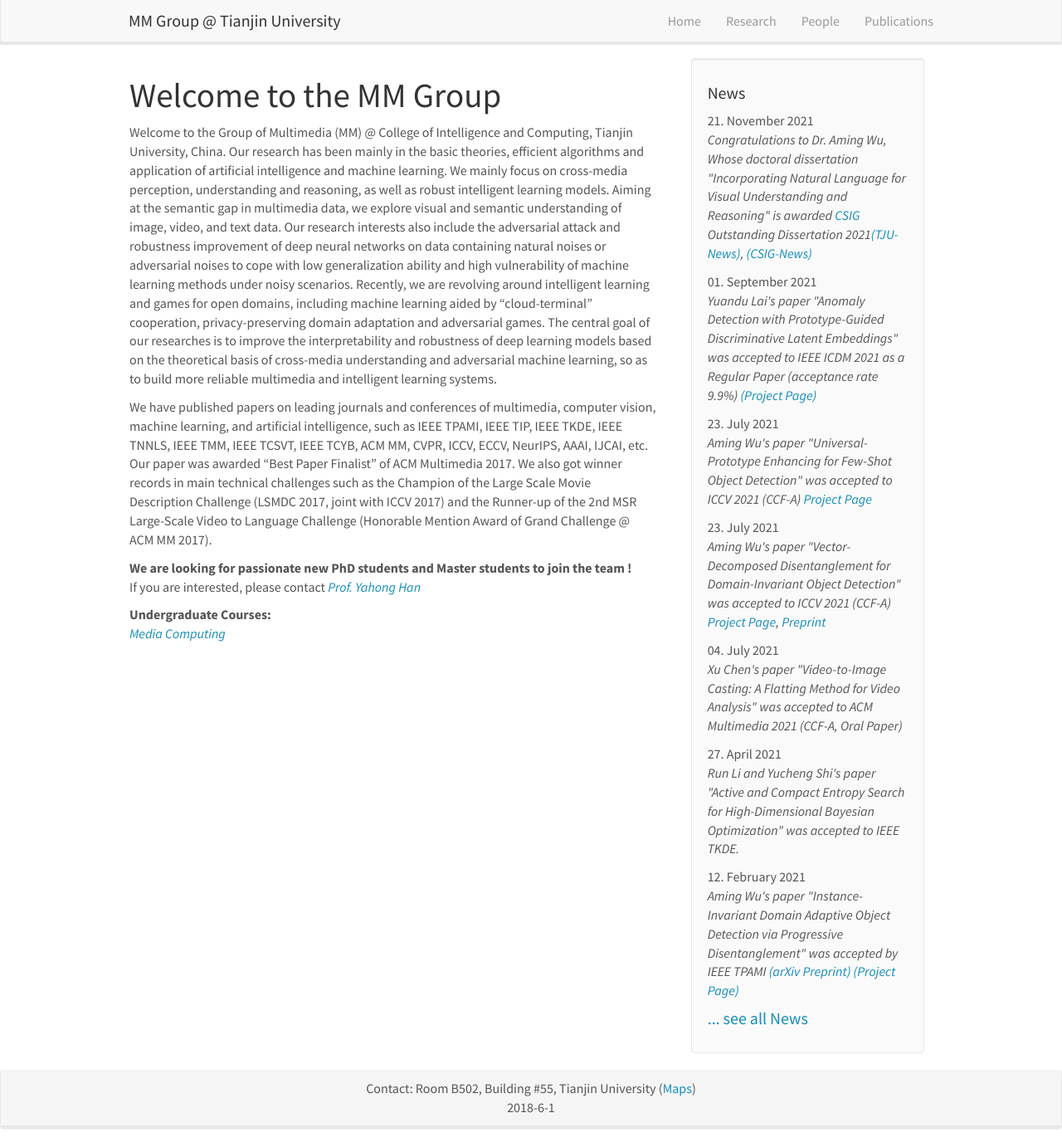
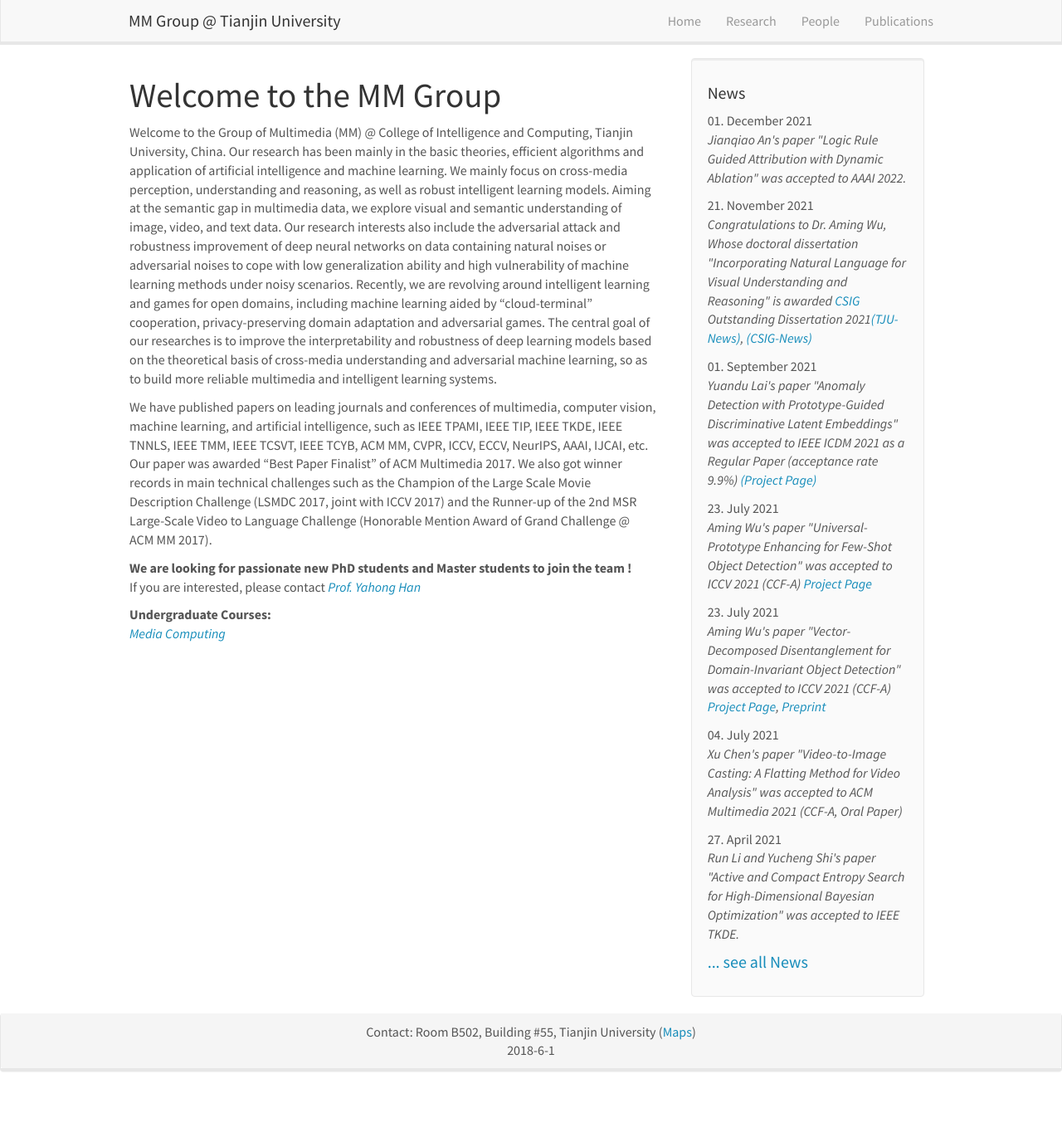
Before and after one commit to tjumm/tjumm.github.io, a Jekyll site: the page built from _pages/home.md, in a window 1280 px wide and 1382 px high. Shown: the whole window at 83% size. Built offline with Jekyll 4.4.1, drawn with Linux system fonts in a browser that asks for light colours; comment, search, counter and statistics services are not loaded.

Commit message:
update AAAI

```diff
--- a/_data/news.yml
+++ b/_data/news.yml
@@ -1,3 +1,6 @@
+- date: 01. December 2021
+  headline: "Jianqiao An's paper \"Logic Rule Guided Attribution with Dynamic Ablation\" was accepted to AAAI 2022."
+
 - date: 21. November 2021
   headline: "Congratulations to Dr. Aming Wu, Whose doctoral dissertation \"Incorporating Natural Language for Visual Understanding and Reasoning\" is awarded <a href='http://www.csig.org.cn/'>CSIG</a> Outstanding Dissertation 2021<a href='http://news.tju.edu.cn/info/1012/59076.htm'>(TJU-News)</a>, <a href='https://mp.weixin.qq.com/s/N8ucUXgU3sYjivMqcAdBEQ'>(CSIG-News)</a>"
 
--- a/_data/publist.yml
+++ b/_data/publist.yml
@@ -1,3 +1,12 @@
+- title: "1. Logic Rule Guided Attribution with Dynamic Ablation"
+  image: dummy.png
+  description:
+  authors: Jianqiao An, Yuandu Lai, Yahong Han
+  link:
+    url:
+    display: AAAI 2022
+  highlight: 0
+
 - title: "1. Anomaly Detection with Prototype-Guided Discriminative Latent Embeddings <a href='https://github.com/LanduRi/DisPro'>(Project Page)</a>"
   image: dummy.png
   description:
```
